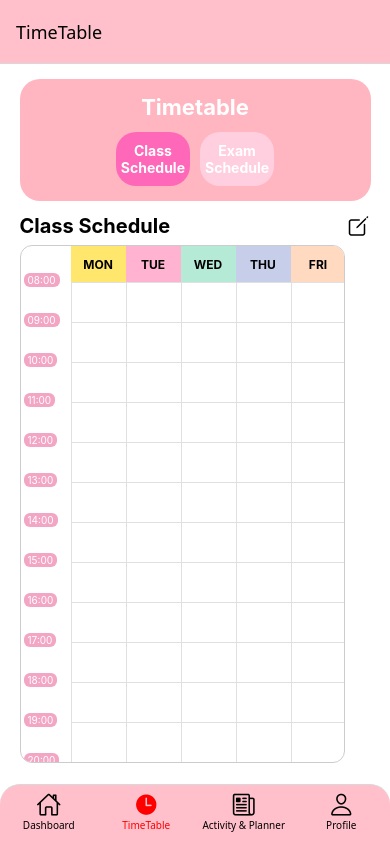
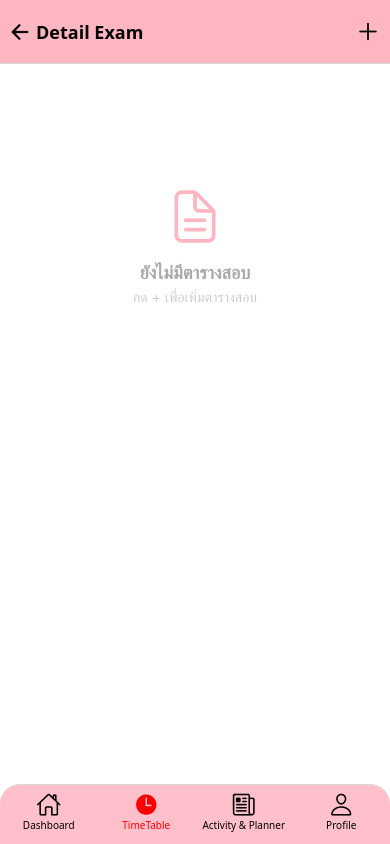
Before and after one commit to taparis/mobile-pro2, a React Native app: screen /TimeTable in a window 390 px wide. Built offline with nearby package versions, Linux system fonts and the light colour scheme.

Commit message:
timetable

```diff
--- a/App.js
+++ b/App.js
@@ -14,7 +14,7 @@ import { Ionicons } from "@expo/vector-icons";
 
 import Profile from "./src/screens/Profile";
 import Planner from "./src/screens/ActivitynPlanner";
-import TimeTable from "./src/screens/Timetable"
+import TimeTable from "./src/screens/TimeTable"
 import Dashboard from "./src/screens/Dashboard";
 import EditProfile from "./src/screens/EditProfile";
 import DetailClass from "./src/screens/DetailClass";
--- a/src/screens/TimeTable.js
+++ b/src/screens/TimeTable.js
@@ -1,126 +1,184 @@
-import { Ionicons } from "@expo/vector-icons";
-import React, { act, useState } from "react";
+import React, { useState, useContext, useLayoutEffect } from "react";
 import {
   View,
   Text,
   StyleSheet,
   TouchableOpacity,
-  Alert,
-  Image,
+  FlatList,
+  Modal,
 } from "react-native";
+import { Ionicons } from "@expo/vector-icons";
+import { ClassContext } from "../context/ClassContext";
 
-const TimeTable = ({ navigation }) => {
-  const [activeTab, setActiveTab] = useState("class");
+const getDayName = (date) => {
+  if (!date) return "";
+  const days = ["Sun", "Mon", "Tue", "Wed", "Thu", "Fri", "Sat"];
+  return days[new Date(date).getDay()];
+};
+
+const getDayColor = (date) => {
+  if (!date) return "#eee";
+  const colors = ["#FFD6D6","#FFE66D","#FFB3D1","#B5EAD7","#C7CEEA","#FFDAC1","#E2F0CB"];
+  return colors[new Date(date).getDay()];
+};
+
+const formatTime = (time) => {
+  if (!time) return "--:--";
+  return new Date(time).toLocaleTimeString("en-GB", {
+    hour: "2-digit",
+    minute: "2-digit",
+  });
+};
+
+const formatDateShort = (date) => {
+  if (!date) return "";
+  return new Date(date).toLocaleDateString("en-GB", {
+    day: "numeric",
+    month: "short",
+  });
+};
+
+const DetailExam = ({ navigation }) => {
+  const { exams, dispatch } = useContext(ClassContext);
+  const [deleteTarget, setDeleteTarget] = useState(null);
+
+  useLayoutEffect(() => {
+    navigation.setOptions({
+      title: "Detail Exam",
+      headerStyle: { backgroundColor: "#ffb6c1" },
+      headerTintColor: "#000",
+      headerTitleStyle: { fontWeight: "bold" },
+      headerLeft: () => (
+        <TouchableOpacity onPress={() => navigation.goBack()} style={{ marginLeft: 8 }}>
+          <Ionicons name="arrow-back" size={24} color="#000" />
+        </TouchableOpacity>
+      ),
+      headerRight: () => (
+        <TouchableOpacity onPress={() => navigation.navigate("AddExam")} style={{ marginRight: 8 }}>
+          <Ionicons name="add" size={28} color="#000" />
+        </TouchableOpacity>
+      ),
+    });
+  }, [navigation]);
+
+  // ✅ ดึงเฉพาะ exams array (เพิ่มจาก AddExam → ADD_EXAM → exams[])
+  // ไม่ต้อง filter type เพราะ exams array มีแค่ exam อยู่แล้ว
+  const sortedExams = [...exams].sort((a, b) => {
+    if (!a.date) return 1;
+    if (!b.date) return -1;
+    return new Date(a.date) - new Date(b.date);
+  });
+
+  const handleDelete = () => {
+    dispatch({ type: "DELETE_EXAM", payload: deleteTarget.id });
+    setDeleteTarget(null);
+  };
 
   return (
     <View style={styles.container}>
-      <View style={styles.buttonSchedule}>
-        <TouchableOpacity
-          style={[styles.tabButton, activeTab === "class" && styles.activeTab]}
-          onPress={() => setActiveTab("class")}
-        >
-          <Text
-            style={[
-              styles.tabText,
-              activeTab === "class" && styles.activeTabText,
-            ]}
-          >
-            Class Schedule
-          </Text>
-        </TouchableOpacity>
+      <FlatList
+        data={sortedExams}
+        keyExtractor={(item) => item.id?.toString()}
+        contentContainerStyle={{ paddingBottom: 20 }}
+        ListEmptyComponent={
+          <View style={styles.emptyContainer}>
+            <Ionicons name="document-text-outline" size={60} color="#ffb6c1" />
+            <Text style={styles.emptyText}>ยังไม่มีตารางสอบ</Text>
+            <Text style={styles.emptySubText}>กด + เพื่อเพิ่มตารางสอบ</Text>
+          </View>
+        }
+        renderItem={({ item }) => (
+          <View style={styles.frame}>
+            {/* กล่องซ้าย: วันในสัปดาห์ + วันที่ + เวลา */}
+            <View style={[styles.dayBox, { backgroundColor: getDayColor(item.date) }]}>
+              <Text style={styles.dayText}>{getDayName(item.date)}</Text>
+              <Text style={styles.dateShort}>{formatDateShort(item.date)}</Text>
+              <Text style={styles.timeText}>{formatTime(item.starts)}</Text>
+              <Text style={styles.timeText}>{formatTime(item.ends)}</Text>
+            </View>
 
-        <TouchableOpacity
-          style={[styles.tabButton, activeTab === "exam" && styles.activeTab]}
-          onPress={() => setActiveTab("exam")}
-        >
-          <Text
-            style={[
-              styles.tabText,
-              activeTab === "exam" && styles.activeTabText,
-            ]}
-          >
-            Exam Schedule
-          </Text>
-        </TouchableOpacity>
-      </View>
+            {/* ข้อมูลวิชาสอบ */}
+            <View style={styles.infoBox}>
+              <Text style={styles.codeText}>{item.code}</Text>
+              <Text style={styles.subjectText}>{item.subject}</Text>
+              <Text style={styles.roomText}>
+                <Ionicons name="location-outline" size={13} color="#888" /> {item.room}
+              </Text>
+            </View>
 
-      <View style={styles.titleRow}>
-        <Text style={styles.classText}>
-          {activeTab === "class" ? "Class Schedule" : "Exam Schedule"}
-        </Text>
+            {/* ปุ่ม edit / delete */}
+            <View style={styles.actionButtons}>
+              <TouchableOpacity onPress={() => navigation.navigate("EditExam", { item })}>
+                <Ionicons name="create-outline" size={24} color="#555" />
+              </TouchableOpacity>
+              <TouchableOpacity style={{ marginTop: 10 }} onPress={() => setDeleteTarget(item)}>
+                <Ionicons name="trash-outline" size={24} color="#ff3776" />
+              </TouchableOpacity>
+            </View>
+          </View>
+        )}
+      />
 
-        <TouchableOpacity
-          onPress={() =>
-            navigation.navigate(
-              activeTab === "class" ? "DetailClass" : "DetailExam",
-            )
-          }
-        >
-          <Ionicons name="create-outline" size={40} color="black" />
-        </TouchableOpacity>
-      </View>
-
-      {activeTab === "class" ? (
-        <Text style={styles.placeholder}>ตารางเรียน</Text>
-    ) :(
-        <Text style={styles.placeholder}>ตารางสอบ</Text>
-    )}
+      <Modal transparent visible={!!deleteTarget} animationType="fade">
+        <View style={styles.modalOverlay}>
+          <View style={styles.modalBox}>
+            <Ionicons name="warning-outline" size={40} color="#ff3776" style={{ marginBottom: 8 }} />
+            <Text style={styles.modalTitle}>ลบตารางสอบ</Text>
+            <Text style={styles.modalText}>ต้องการลบ "{deleteTarget?.subject}"?</Text>
+            <View style={styles.modalButtons}>
+              <TouchableOpacity style={styles.cancelBtn} onPress={() => setDeleteTarget(null)}>
+                <Text style={styles.cancelBtnText}>ยกเลิก</Text>
+              </TouchableOpacity>
+              <TouchableOpacity style={styles.deleteBtn} onPress={handleDelete}>
+                <Text style={styles.deleteBtnText}>ลบ</Text>
+              </TouchableOpacity>
+            </View>
+          </View>
+        </View>
+      </Modal>
     </View>
   );
 };
 
 const styles = StyleSheet.create({
-  container: {
-    flex: 1,
-    flexDirection: "column",
-    backgroundColor: "#fff",
+  container: { flex: 1, backgroundColor: "#fff" },
+  emptyContainer: { alignItems: "center", paddingTop: 120 },
+  emptyText: { fontSize: 18, fontWeight: "bold", color: "#aaa", marginTop: 12 },
+  emptySubText: { fontSize: 14, color: "#ccc", marginTop: 4 },
+  frame: {
+    flexDirection: "row",
+    alignItems: "center",
+    backgroundColor: "#EBD1D8",
+    marginHorizontal: 15,
+    marginTop: 15,
+    padding: 15,
+    borderRadius: 20,
+  },
+  dayBox: {
+    width: 80,
+    minHeight: 95,
+    borderRadius: 16,
+    padding: 8,
+    justifyContent: "center",
     alignItems: "center",
   },
-  buttonSchedule: {
-    flexDirection: "row",
-    justifyContent: "space-between",
-    paddingHorizontal: 15,
-
-  },
-  tabButton: {
-    width: "50%",
-    padding: 15,
-    marginTop: 15,
-    backgroundColor: "pink",
-    borderRadius: 60,
-    alignItems: "center",
-    marginLeft: 5
-  },
-  tabText: {
-    fontSize: 18,
-    color: "#000",
-    fontWeight: "bold",
-
-  },
-  activeTab: {
-    backgroundColor: "#FF5C8A",
-  },
-  activeTabText: {
-    color: "white",
-    fontWeight: "bold",
-
-  },
-  titleRow: {
-    flexDirection: "row",
-    alignItems: "center",
-    marginTop: 10,
-    justifyContent: "space-between",
-    width: "90%",
-  },
-  classText: {
-    fontSize: 20,
-    fontWeight: "bold",
-  },
-  placeholder: {
-    marginTop: 30,
-    textAlign: "center",
-    color: "#302e2e",
-  },
+  dayText: { fontWeight: "bold", fontSize: 18, color: "#333" },
+  dateShort: { fontSize: 12, color: "#555", fontWeight: "600", marginTop: 2 },
+  timeText: { fontSize: 11, color: "#444", marginTop: 2 },
+  infoBox: { marginLeft: 12, flex: 1 },
+  codeText: { fontSize: 13, color: "#888", marginBottom: 2 },
+  subjectText: { fontSize: 16, fontWeight: "bold", marginBottom: 3, color: "#333" },
+  roomText: { fontSize: 13, color: "#666" },
+  actionButtons: { alignItems: "center", justifyContent: "center", paddingLeft: 8 },
+  modalOverlay: { flex: 1, backgroundColor: "rgba(0,0,0,0.45)", justifyContent: "center", alignItems: "center" },
+  modalBox: { backgroundColor: "#fff", borderRadius: 24, padding: 28, width: "78%", alignItems: "center" },
+  modalTitle: { fontSize: 18, fontWeight: "bold", marginBottom: 8 },
+  modalText: { fontSize: 14, color: "#666", marginBottom: 24, textAlign: "center" },
+  modalButtons: { flexDirection: "row", gap: 12, width: "100%" },
+  cancelBtn: { flex: 1, padding: 13, backgroundColor: "#f0f0f0", borderRadius: 30, alignItems: "center" },
+  cancelBtnText: { fontWeight: "bold", color: "#555" },
+  deleteBtn: { flex: 1, padding: 13, backgroundColor: "#ff3776", borderRadius: 30, alignItems: "center" },
+  deleteBtnText: { fontWeight: "bold", color: "#fff" },
 });
 
-export default TimeTable;
+export default DetailExam;
```
